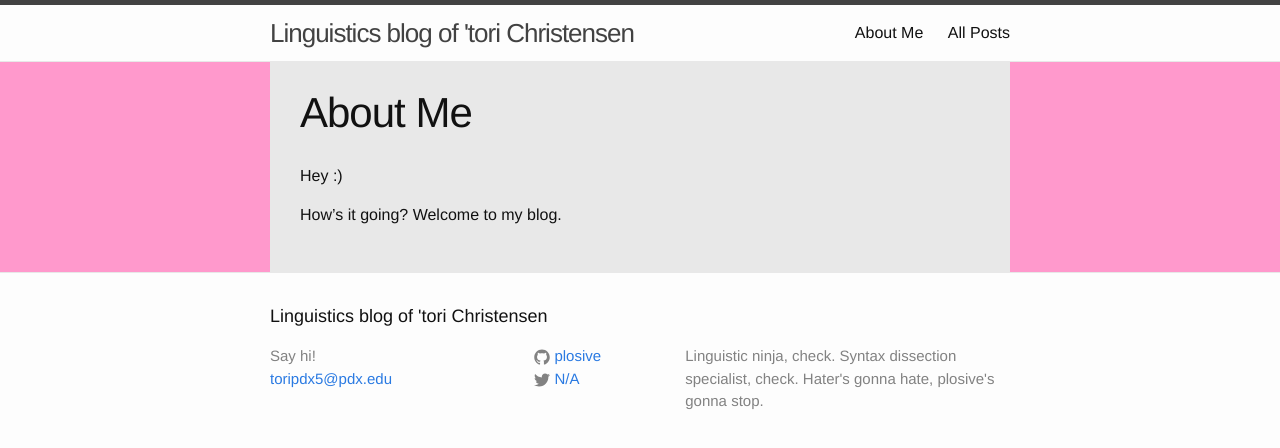
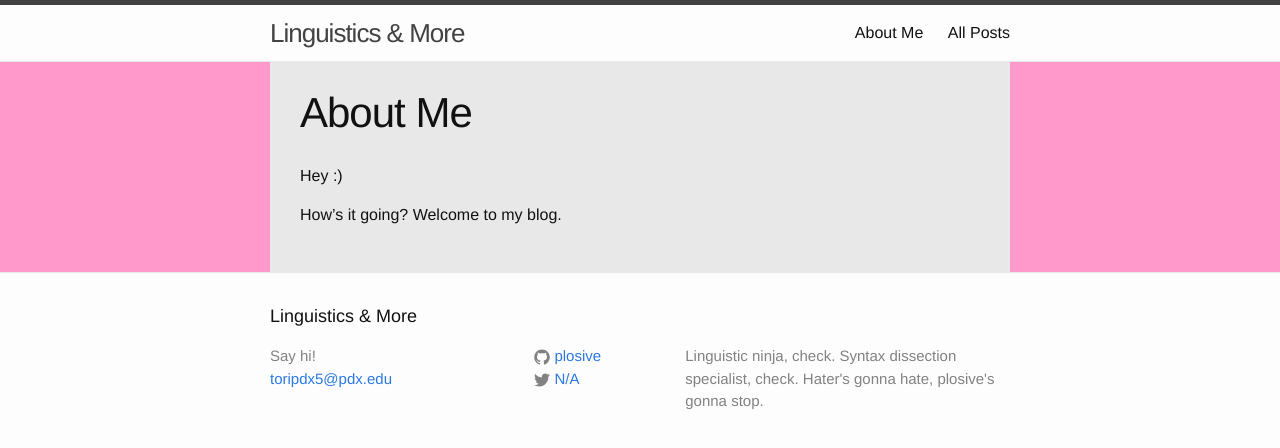
Before and after one commit to plosive/plosive.github.io, a Jekyll site: the page built from about.md, in a window 1280 px wide. Shown: the top 448 px of the page. Built offline with Jekyll 4.4.1, drawn with Linux system fonts in a browser that asks for light colours.

Commit message:
Update _config.yml

```diff
--- a/_config.yml
+++ b/_config.yml
@@ -1,5 +1,5 @@
 # Site settings
-title: Linguistics blog of 'tori Christensen
+title: Linguistics & More
 email: toripdx5@pdx.edu
 description: > # this means to ignore newlines until "baseurl:"
     Linguistic ninja, check. Syntax dissection specialist, check. Hater's gonna hate, plosive's gonna stop.
```
